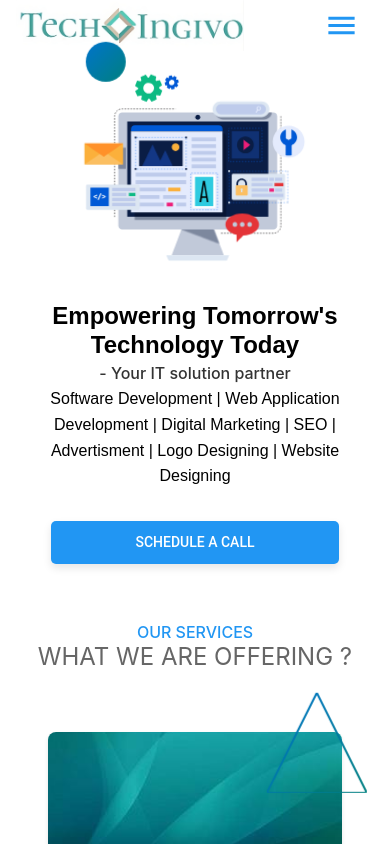
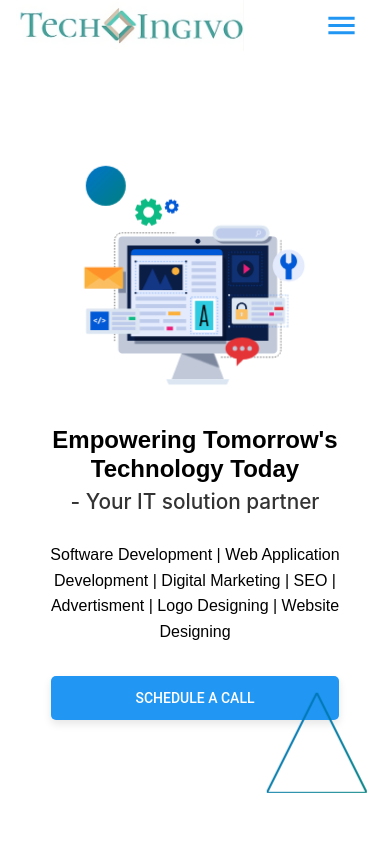
Before and after one commit to Shubhankardev90/techingivo, a Next.js app: page / in a window 390 px wide. Shown: the top 844 px of the page. Built offline with nearby package versions, Linux system fonts and the light colour scheme.

Commit message:
hero alignment for mobile

```diff
--- a/src/components/Hero.js
+++ b/src/components/Hero.js
@@ -25,13 +25,15 @@ const Hero = () => {
             <Grid container>
                 <Grid item md={6} sm={12} xs={12} alignContent="center" className={HeroStyles.leftContent}>
                     <Box className={HeroStyles.heroContent}>
-                    <motion.div initial={{x: '-100%'}} animate={{x: 0, transition: { duration: 0.5, ease: 'easeInOut' }}} exit={{x:'-100%'}}>
+                        <Box mb={3}>
+                            <motion.div initial={{ x: '-100%' }} animate={{ x: 0, transition: { duration: 0.5, ease: 'easeInOut' } }} exit={{ x: '-100%' }}>
                                 <Typography variant="heroHeader">Empowering Tomorrow's Technology Today</Typography>
                             </motion.div>
-                    <motion.div initial={{x: '-100%'}} animate={{x: 0, transition: { duration: 0.5, ease: 'easeInOut' }}} exit={{x:'-100%'}}>
+                            <motion.div initial={{ x: '-100%' }} animate={{ x: 0, transition: { duration: 0.5, ease: 'easeInOut' } }} exit={{ x: '-100%' }}>
                                 <Typography variant="heroSecondaryHeader">- Your IT solution partner</Typography>
                             </motion.div>
-                    <motion.div initial={{x: '-100%'}} animate={{x: 0, transition: { duration: 0.5, ease: 'easeInOut' }}} exit={{x:'-100%'}}>
+                        </Box>
+                        <motion.div initial={{ x: '-100%' }} animate={{ x: 0, transition: { duration: 0.5, ease: 'easeInOut' } }} exit={{ x: '-100%' }}>
                             <Typography variant="heroText" mt={3}>
                                 {services.map((service, key) => (
                                     <span key={key}>
@@ -41,16 +43,16 @@ const Hero = () => {
                                 ))}
                             </Typography>
                         </motion.div>
-                    <motion.div initial={{x: '-100%'}} animate={{x: 0, transition: { duration: 0.5, ease: 'easeInOut' }}} exit={{x:'-100%'}}>
+                        <motion.div initial={{ x: '-100%' }} animate={{ x: 0, transition: { duration: 0.5, ease: 'easeInOut' } }} exit={{ x: '-100%' }}>
                             <Button variant="contained" className={HeroStyles.cta}>Schedule a Call</Button>
                         </motion.div>
                     </Box>
                 </Grid>
                 <Grid item md={6} sm={12} xs={12} px={3} className={HeroStyles.rightContent}>
-                <Box className={FloatingStyles.floatingShape}><FloatingCircle startColor="#0074cc" endColor="#008080"/></Box>
+                    <Box className={FloatingStyles.floatingShape}><FloatingCircle startColor="#0074cc" endColor="#008080" /></Box>
                     {/* <Image src='/hero.png' height="100" width="70" layout='responsive' className={HeroStyles.image} alt="Techingivo Hero" priority /> */}
                     <LottieAnimation animationData={HeroAnimationData} />
-                <Box className={FloatingStyles.floatingShape} bottom="2rem" right="2rem"><FloatingTriangle height={100} width={100} startColor="#0074cc" endColor="#008080"/></Box>
+                    <Box className={FloatingStyles.floatingShape} bottom="2rem" right="2rem"><FloatingTriangle height={100} width={100} startColor="#0074cc" endColor="#008080" /></Box>
                 </Grid>
             </Grid>
         </Box>
--- a/src/styles/Hero.module.css
+++ b/src/styles/Hero.module.css
@@ -42,6 +42,19 @@
         order: 1 !important;
     }
 }
+@media (max-width: 500px){
+    .hero{
+        min-height: 100vh !important;
+        display: flex;
+        align-items: center;
+    }
+    .rightContent{
+        margin-bottom: 3rem;
+    }
+    .cta{
+        margin-top:2rem !important;
+    }
+}
 
 @keyframes scaleAnimation{
     0%{
--- a/src/theme.js
+++ b/src/theme.js
@@ -49,7 +49,7 @@ const Theme = createTheme({
         fontWeight: 500, // Your heading 2 font weight
         color: '#333333', // Your heading 2 color
         '@media(max-width:650px)':{
-            fontSize:'1rem'
+            fontSize:'1.3rem',
         }
     },
     sectionHeading:{
```
Lines whose indentation alone changed are shown as unchanged.
